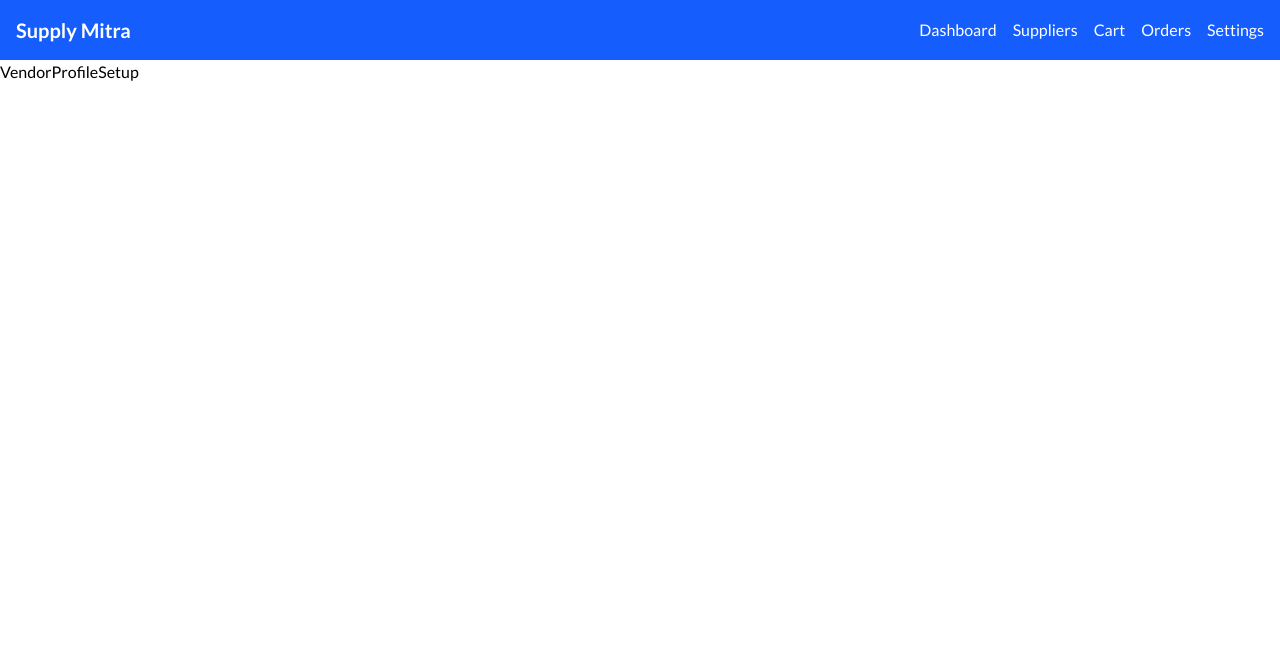
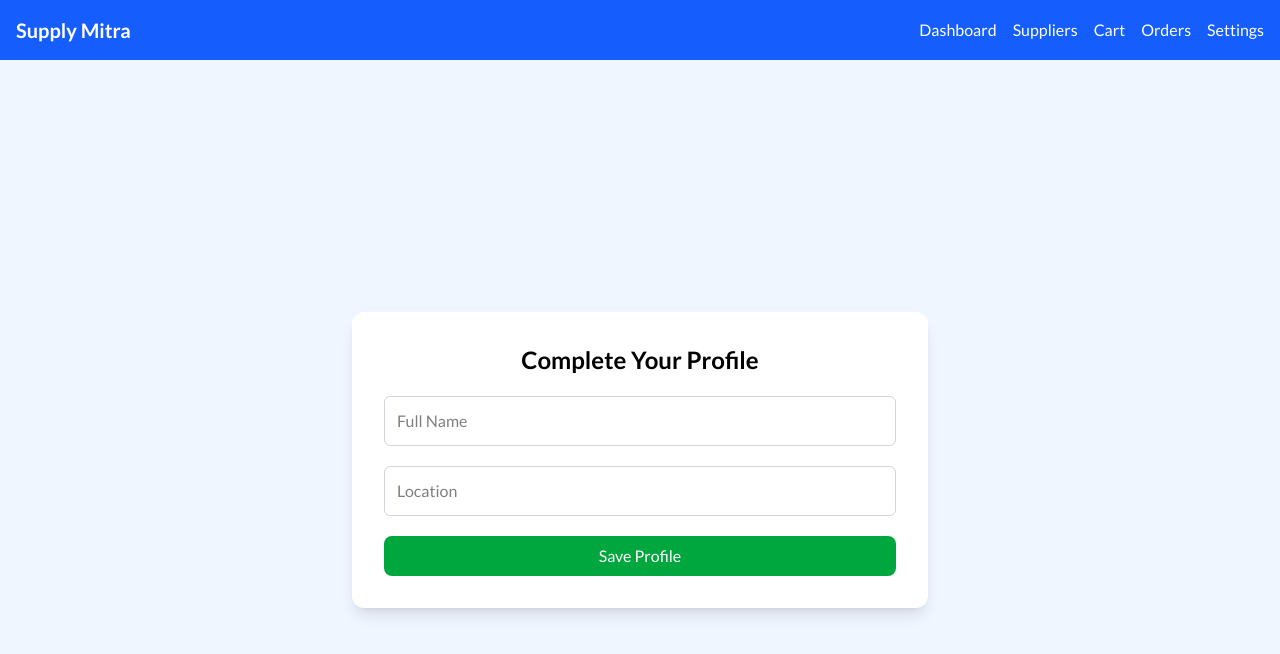
Before and after one commit to hariom24777/supply-mitra, a React (Vite) app: page /vendor/profile-setup in a window 1280 px wide. Shown: the top 654 px of the page. Built offline with nearby package versions, Linux system fonts and the light colour scheme; no server answers; the database is empty; sample sign-in values are in the browser's storage.

Commit message:
Vendor Profile Setup Updated

```diff
--- a/src/pages/supplier/SupplierProfileSetup.jsx
+++ b/src/pages/supplier/SupplierProfileSetup.jsx
@@ -43,7 +43,7 @@ const SupplierProfileSetup = () => {
         name,
         location,
         supplierType,
-        photoURL: "", // Optional default or remove this line if not used elsewhere
+        photoURL: "", // Optional
         uid: user.uid,
         email: user.email,
         isProfileComplete: true,
@@ -71,7 +71,9 @@ const SupplierProfileSetup = () => {
         onSubmit={handleSubmit}
         className="bg-white shadow-lg rounded-xl p-6 sm:p-8 w-full max-w-xl space-y-5"
       >
-        <h2 className="text-2xl font-bold text-center">Complete Your Profile</h2>
+        <h2 className="text-2xl font-bold text-center">
+          Complete Your Profile
+        </h2>
 
         <input
           type="text"
--- a/src/pages/vendor/VendorProfileSetup.jsx
+++ b/src/pages/vendor/VendorProfileSetup.jsx
@@ -1,9 +1,105 @@
-import React from 'react'
+import { getAuth } from "firebase/auth";
+import { onAuthStateChanged } from "firebase/auth/cordova";
+import { doc, getDoc, setDoc } from "firebase/firestore";
+import React, { useEffect, useState } from "react";
+import { useNavigate } from "react-router-dom";
+import { db } from "../../firebase/config";
 
 const VendorProfileSetup = () => {
+  const [name, setName] = useState("");
+  const [location, setLocation] = useState("");
+  const [loading, setLoading] = useState(false);
+  const [user, setUser] = useState(null);
+  const [loadingUser, setLoadingUser] = useState(true);
+
+  const navigate = useNavigate();
+  const auth = getAuth();
+
+  useEffect(() => {
+    const unsubscribe = onAuthStateChanged(auth, async (u) => {
+      const currentUser = u || auth.currentUser;
+      if (currentUser) {
+        const docSnap = await getDoc(doc(db, "vendors", currentUser.uid));
+        if (docSnap.exists() && docSnap.data().isProfileComplete) {
+          navigate("/vendor/dashboard");
+        } else {
+          setUser(currentUser);
+        }
+      } else {
+        navigate("/vendor/login");
+      }
+      setLoadingUser(false);
+    });
+
+    return () => unsubscribe();
+  }, [auth, navigate]);
+
+  const handleSubmit = async (e) => {
+    e.preventDefault();
+    setLoading(true);
+
+    try {
+      await setDoc(doc(db, "vendors", user.uid), {
+        name,
+        location,
+        photoURL: "", // Optional
+        uid: user.uid,
+        email: user.email,
+        isProfileComplete: true,
+      });
+
+      navigate("/vendor/dashboard");
+    } catch (err) {
+      alert("Error saving profile: " + err.message);
+    } finally {
+      setLoading(false);
+    }
+  };
+
+  if (loadingUser || !user) {
+    return (
+      <div className="min-h-screen flex justify-center items-center">
+        <p className="text-lg text-gray-600">Loading...</p>
+      </div>
+    );
+  }
+
   return (
-    <div>VendorProfileSetup</div>
-  )
-}
+    <div className="min-h-screen flex justify-center items-center bg-blue-50 px-4 py-8">
+      <form
+        onSubmit={handleSubmit}
+        className="bg-white shadow-lg rounded-xl p-6 sm:p-8 w-full max-w-xl space-y-5"
+      >
+        <h2 className="text-2xl font-bold text-center">
+          Complete Your Profile
+        </h2>
+
+        <input
+          type="text"
+          placeholder="Full Name"
+          className="w-full p-3 border border-gray-300 rounded-md"
+          required
+          onChange={(e) => setName(e.target.value)}
+        />
+
+        <input
+          type="text"
+          placeholder="Location"
+          className="w-full p-3 border border-gray-300 rounded-md"
+          required
+          onChange={(e) => setLocation(e.target.value)}
+        />
+
+        <button
+          type="submit"
+          disabled={loading}
+          className="w-full bg-green-600 text-white py-2 rounded-lg hover:bg-green-700 transition"
+        >
+          {loading ? "Saving..." : "Save Profile"}
+        </button>
+      </form>
+    </div>
+  );
+};
 
 export default VendorProfileSetup;
```
